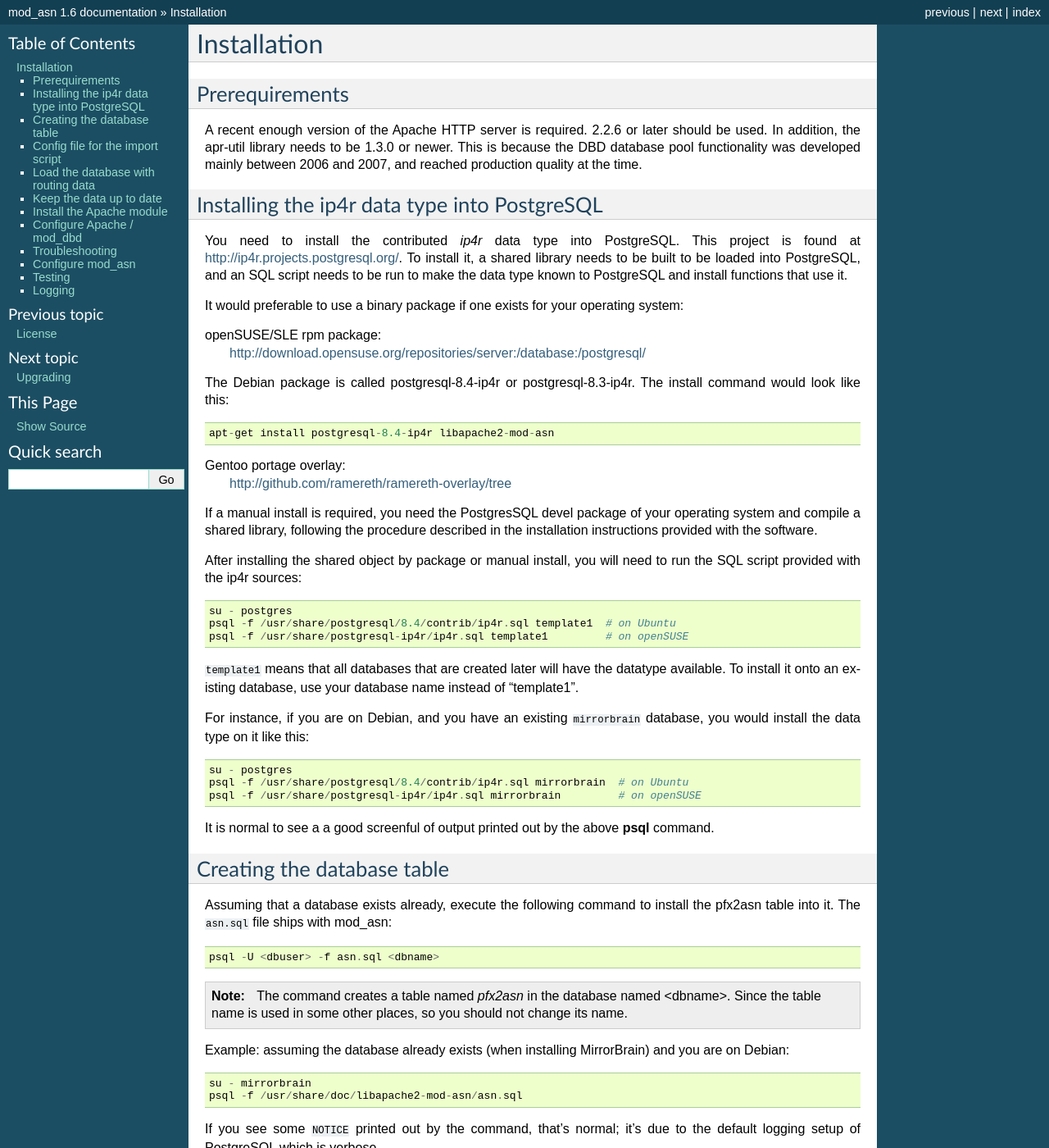
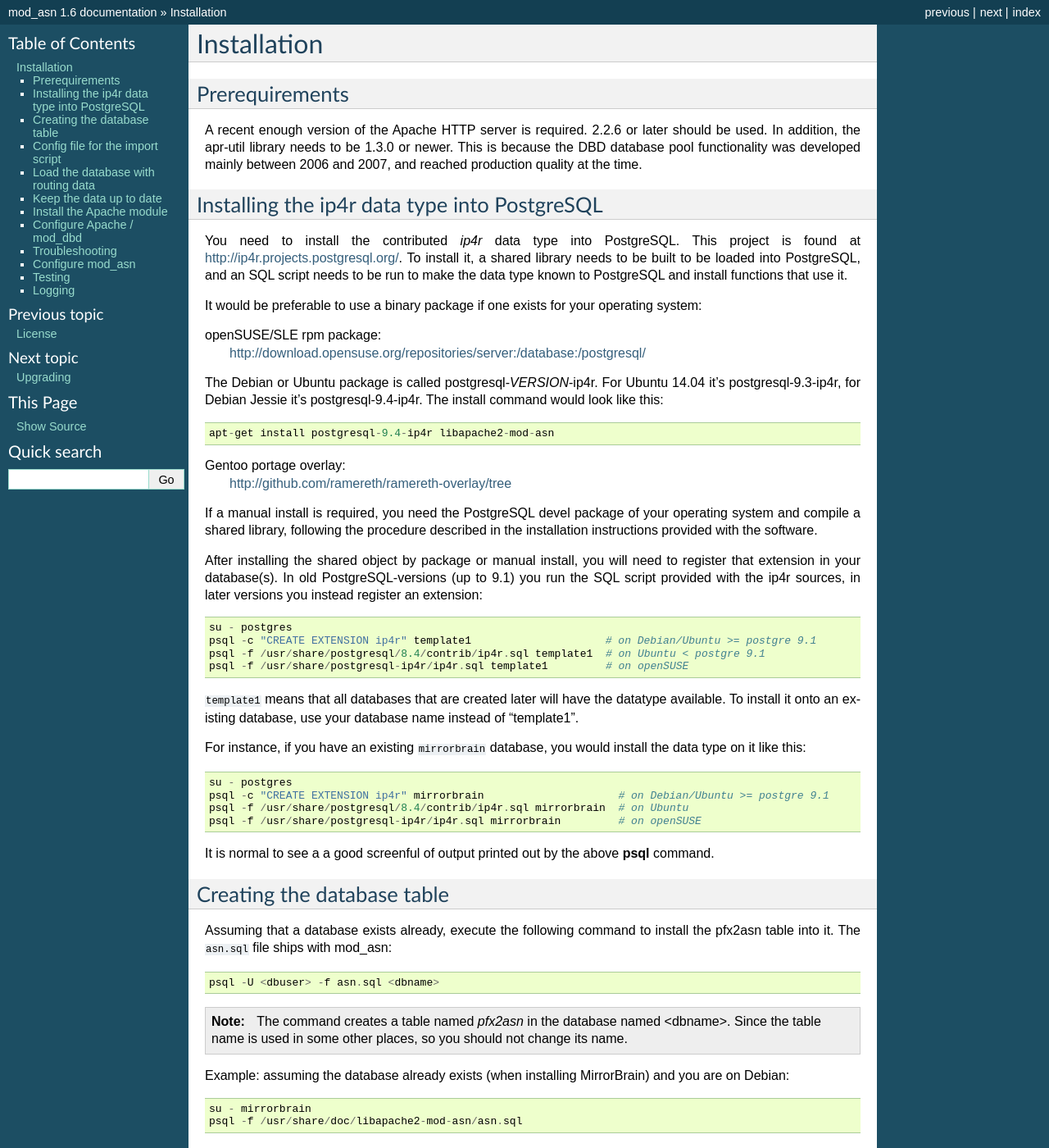
Before and after one commit to poempelfox/mod_asn-3, a Sphinx documentation site: the page built from docs/installation.rst, in a window 1280 px wide and 1400 px high. Shown: the whole window at 82% size. Built offline with Sphinx 7.4.7, drawn with Linux system fonts in a browser that asks for light colours.

Commit message:
update for newer postgresql-versions.

```diff
--- a/docs/installation.rst
+++ b/docs/installation.rst
@@ -22,40 +22,45 @@
 script needs to be run to make the data type known to PostgreSQL and install
 functions that use it.
 
-It would preferable to use a binary package if one exists for your operating
+It would be preferable to use a binary package if one exists for your operating
 system:
 
 openSUSE/SLE rpm package:
     http://download.opensuse.org/repositories/server:/database:/postgresql/
 
-The Debian package is called postgresql-8.4-ip4r or postgresql-8.3-ip4r. The
-install command would look like this::
+The Debian or Ubuntu package is called postgresql-`VERSION`-ip4r. For Ubuntu 14.04
+it's postgresql-9.3-ip4r, for Debian Jessie it's postgresql-9.4-ip4r.
+The install command would look like this::
 
-    apt-get install postgresql-8.4-ip4r libapache2-mod-asn
+    apt-get install postgresql-9.4-ip4r libapache2-mod-asn
 
 Gentoo portage overlay:
     http://github.com/ramereth/ramereth-overlay/tree
 
 
-If a manual install is required, you need the PostgresSQL devel package of your
+If a manual install is required, you need the PostgreSQL devel package of your
 operating system and compile a shared library, following the procedure
 described in the installation instructions provided with the software.
 
 After installing the shared object by package or manual install, you will need
-to run the SQL script provided with the ip4r sources::
+to register that extension in your database(s). In old PostgreSQL-versions (up to 9.1)
+you run the SQL script provided with the ip4r sources, in later versions you instead
+register an extension::
 
     su - postgres
-    psql -f /usr/share/postgresql/8.4/contrib/ip4r.sql template1  # on Ubuntu
+    psql -c "CREATE EXTENSION ip4r" template1                     # on Debian/Ubuntu >= postgre 9.1
+    psql -f /usr/share/postgresql/8.4/contrib/ip4r.sql template1  # on Ubuntu < postgre 9.1
     psql -f /usr/share/postgresql-ip4r/ip4r.sql template1         # on openSUSE
 
 ``template1`` means that all databases that are created later will have the
 datatype available. To install it onto an existing database, use your database
 name instead of "template1".
 
-For instance, if you are on Debian, and you have an existing ``mirrorbrain``
+For instance, if you have an existing ``mirrorbrain``
 database, you would install the data type on it like this::
 
     su - postgres
+    psql -c "CREATE EXTENSION ip4r" mirrorbrain                     # on Debian/Ubuntu >= postgre 9.1
     psql -f /usr/share/postgresql/8.4/contrib/ip4r.sql mirrorbrain  # on Ubuntu
     psql -f /usr/share/postgresql-ip4r/ip4r.sql mirrorbrain         # on openSUSE
 
```
